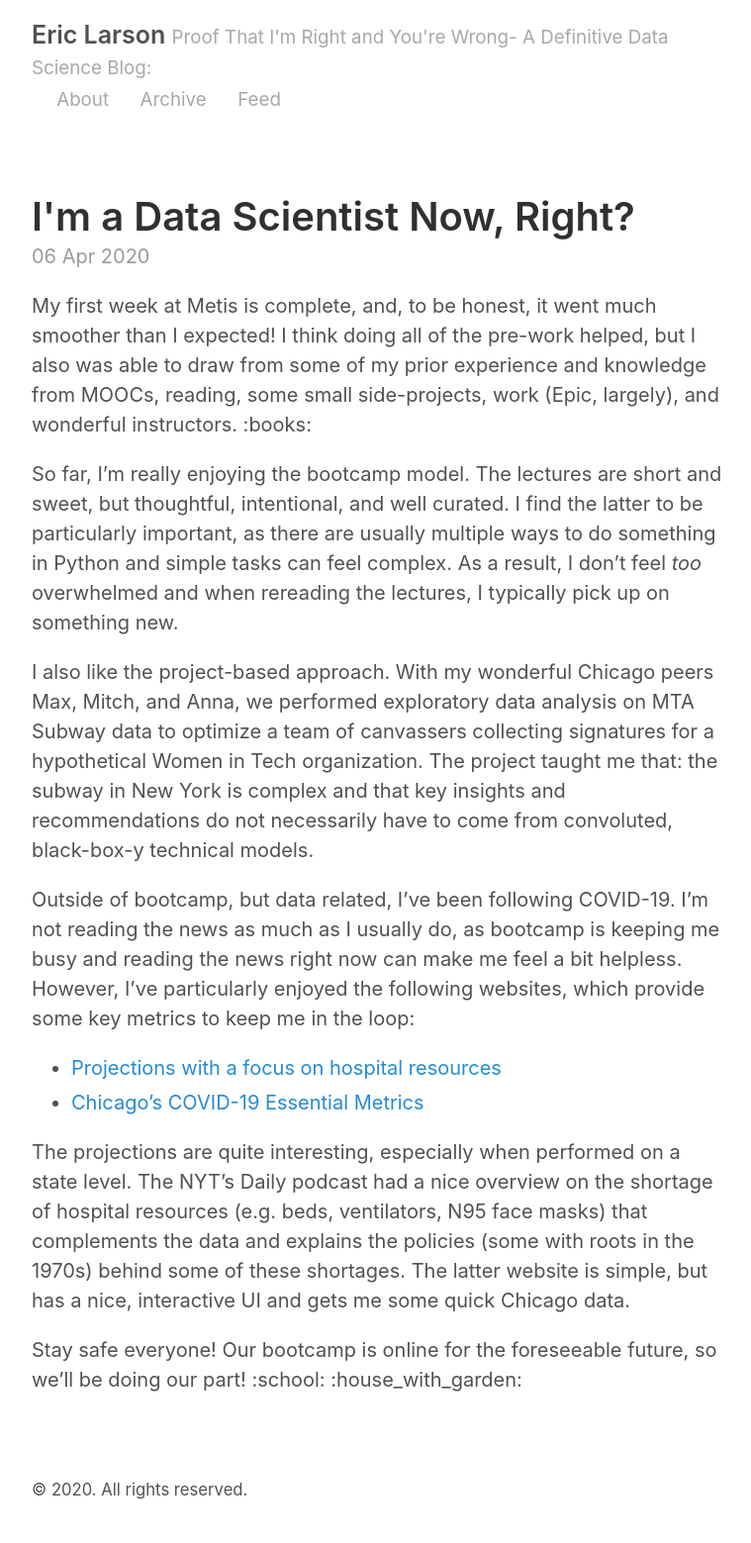
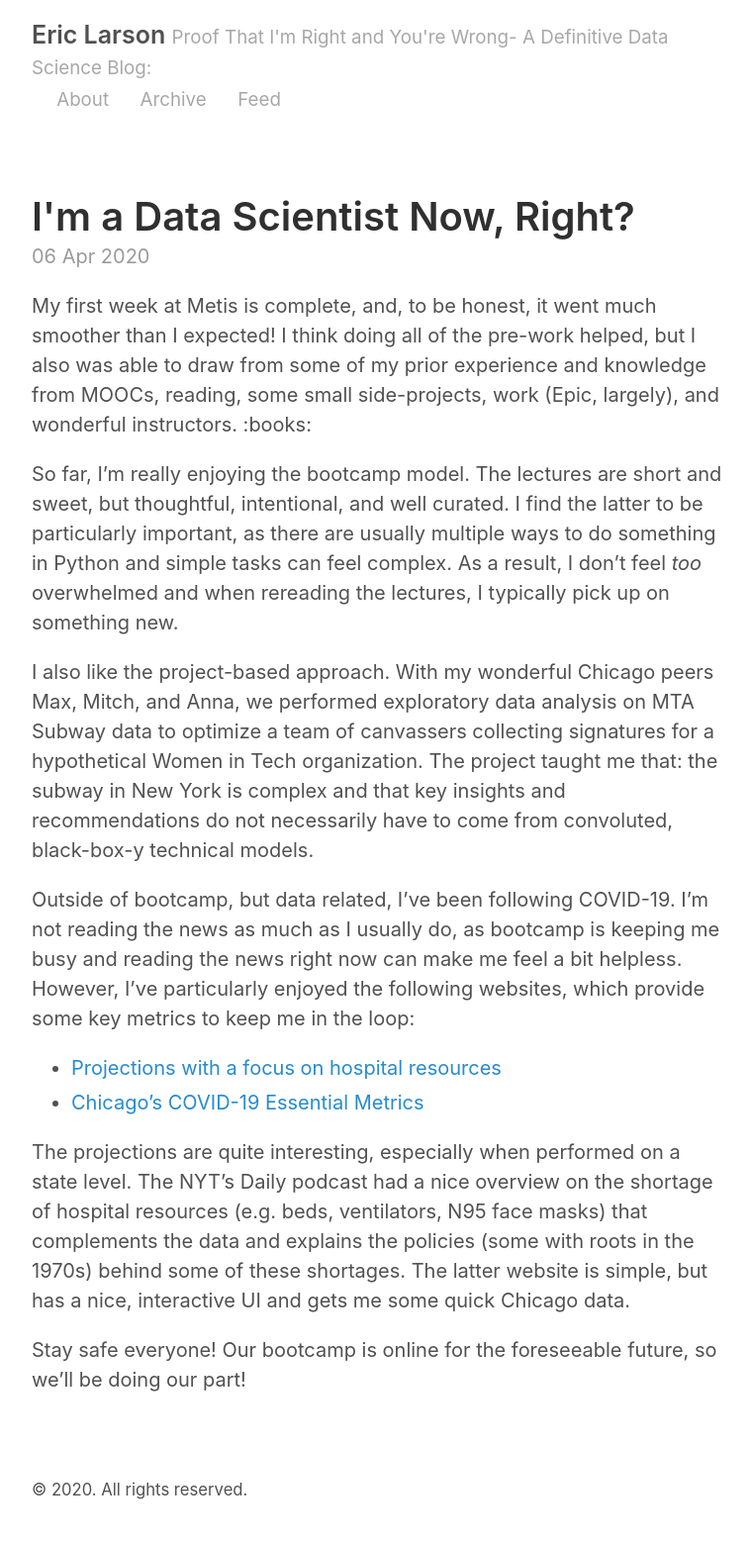
Before and after one commit to Elarson649/elarson649.github.io, a Jekyll site: the page built from _posts/2020-04-06-first-week.md, in a window 1280 px wide. Shown: the whole page at 99% size, without its empty margins (258-1017 px from the left). Built offline with Jekyll 4.4.1, drawn with Linux system fonts in a browser that asks for light colours; some of the changed lines change nothing that is shown.

Commit message:
First blog post

```diff
--- a/_posts/2020-04-06-first-week.md
+++ b/_posts/2020-04-06-first-week.md
@@ -16,4 +16,4 @@ Outside of bootcamp, but data related, I've been following COVID-19. I'm not rea
 
 The projections are quite interesting, especially when performed on a state level. The NYT's Daily podcast had a nice overview on the shortage of hospital resources (e.g. beds, ventilators, N95 face masks) that complements the data and explains the policies (some with roots in the 1970s) behind some of these shortages. The latter website is simple, but has a nice, interactive UI and gets me some quick Chicago data.
 
-Stay safe everyone! Our bootcamp is online for the foreseeable future, so we'll be doing our part! :school: :house_with_garden:
+Stay safe everyone! Our bootcamp is online for the foreseeable future, so we'll be doing our part!
```
